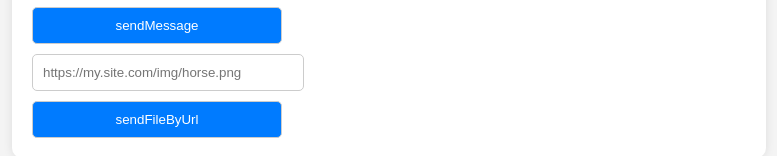
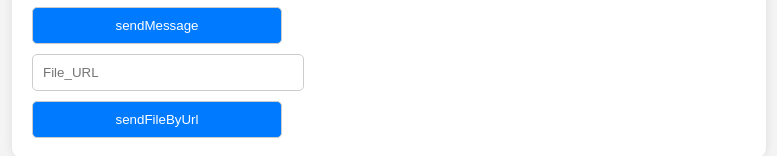
Before and after one commit to M4mB14/Green_API_test_task, a plain HTML site: page index.html in a window 1280 px wide. Shown: the part 477-633 px from the top of the page, without its empty margins (251-1028 px from the left). Drawn offline with Linux system fonts and the light colour scheme.

Commit message:
Update index.html

```diff
--- a/index.html
+++ b/index.html
@@ -63,7 +63,7 @@
             <input type="text" id="phoneNumber" placeholder="Recipient's number">
             <input type="text" id="message" placeholder="Text your message here">
             <button onclick="sendMessage()">sendMessage</button>
-            <input type="text" id="fileUrl" placeholder="https://my.site.com/img/horse.png">
+            <input type="text" id="fileUrl" placeholder="File_URL">
             <button onclick="sendFileByUrl()">sendFileByUrl</button>
         </div>
         <div class="response-box" id="response">Ответ API...</div>
```
